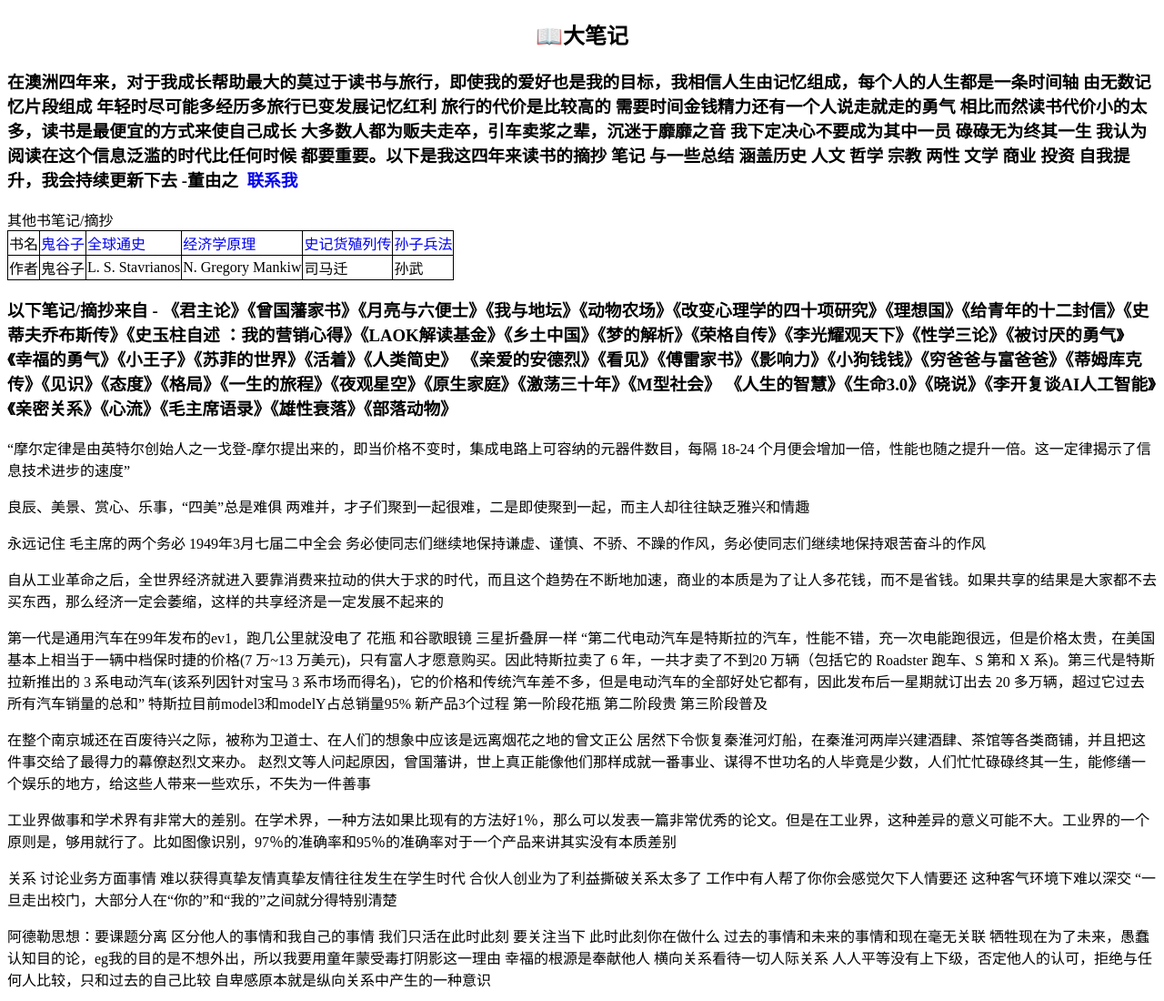
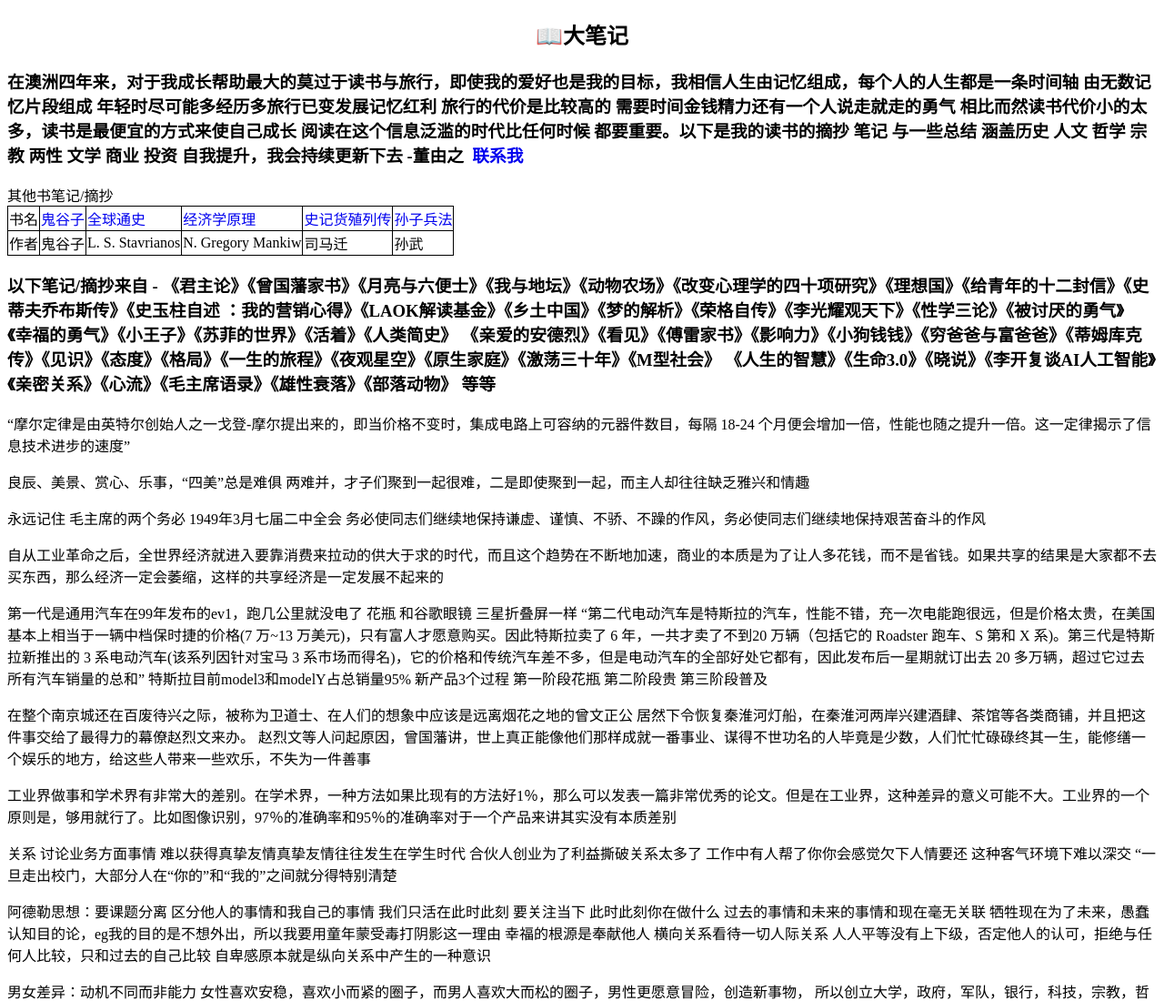
Before and after one commit to Steve-Don/BookNote, a plain HTML site: page index.html in a window 1280 px wide. Shown: the top 1100 px of the page at 91% size. Drawn offline with Linux system fonts and the light colour scheme.

Commit message:
Add files via upload
notes 1.0.2

```diff
--- a/index.html
+++ b/index.html
@@ -23,8 +23,8 @@
 </head>
 <h2 id="h22">📖大笔记</h2>
 <h3>在澳洲四年来，对于我成长帮助最大的莫过于读书与旅行，即使我的爱好也是我的目标，我相信人生由记忆组成，每个人的人生都是一条时间轴 由无数记忆片段组成 年轻时尽可能多经历多旅行已变发展记忆红利
-    旅行的代价是比较高的 需要时间金钱精力还有一个人说走就走的勇气 相比而然读书代价小的太多，读书是最便宜的方式来使自己成长 大多数人都为贩夫走卒，引车卖浆之辈，沉迷于靡靡之音 我下定决心不要成为其中一员 碌碌无为终其一生 我认为阅读在这个信息泛滥的时代比任何时候
-    都要重要。以下是我这四年来读书的摘抄 笔记 与一些总结 涵盖历史 人文 哲学 宗教 两性 文学 商业 投资 自我提升，我会持续更新下去 -董由之 &nbsp<a href="contact.html">联系我</a></h3>
+    旅行的代价是比较高的 需要时间金钱精力还有一个人说走就走的勇气 相比而然读书代价小的太多，读书是最便宜的方式来使自己成长 阅读在这个信息泛滥的时代比任何时候
+    都要重要。以下是我的读书的摘抄 笔记 与一些总结 涵盖历史 人文 哲学 宗教 两性 文学 商业 投资 自我提升，我会持续更新下去 -董由之 &nbsp<a href="contact.html">联系我</a></h3>
 <body>
 
     <table>
@@ -52,7 +52,7 @@
    <h3> 以下笔记/摘抄来自 - 《君主论》《曾国藩家书》《月亮与六便士》《我与地坛》《动物农场》《改变心理学的四十项研究》《理想国》《给青年的十二封信》《史蒂夫乔布斯传》《史玉柱自述
        ：我的营销心得》《LAOK解读基金》《乡土中国》《梦的解析》《荣格自传》《李光耀观天下》《性学三论》《被讨厌的勇气》《幸福的勇气》《小王子》《苏菲的世界》《活着》《人类简史》
        《亲爱的安德烈》《看见》《傅雷家书》《影响力》《小狗钱钱》《穷爸爸与富爸爸》《蒂姆库克传》《见识》《态度》《格局》《一生的旅程》《夜观星空》《原生家庭》《激荡三十年》《M型社会》
-       《人生的智慧》《生命3.0》《晓说》《李开复谈AI人工智能》《亲密关系》《心流》《毛主席语录》《雄性衰落》《部落动物》
+       《人生的智慧》《生命3.0》《晓说》《李开复谈AI人工智能》《亲密关系》《心流》《毛主席语录》《雄性衰落》《部落动物》 等等
 
    </h3>
 
```
